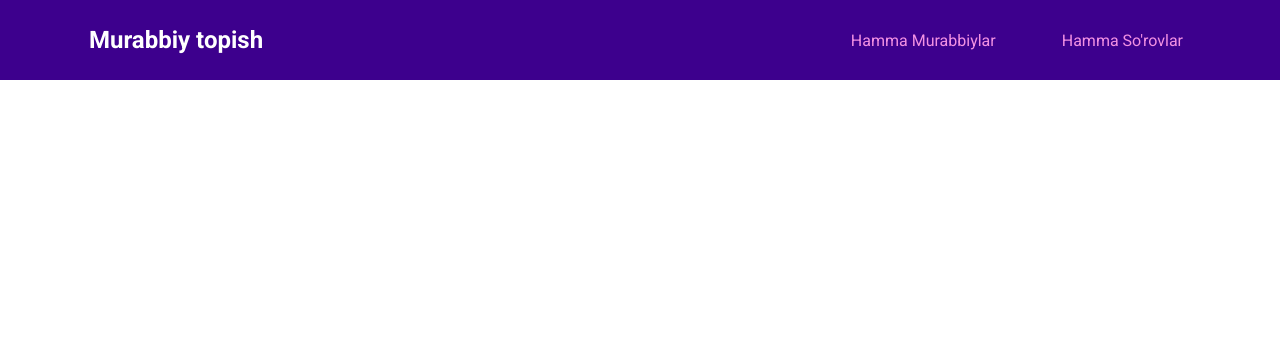
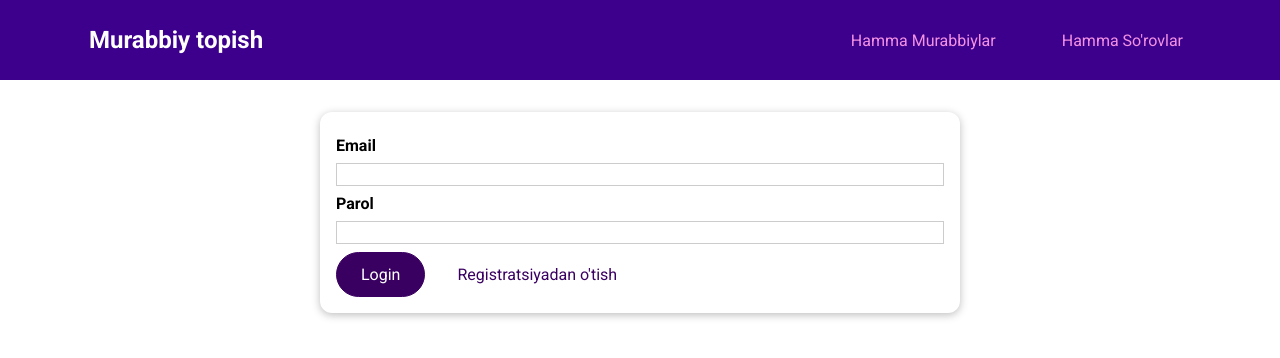
Before and after one commit to oybeksalomov/find-coach, a Vue app: page /auth in a window 1280 px wide. Shown: the top 358 px of the page. Built offline with nearby package versions, Linux system fonts and the light colour scheme.

Commit message:
add auth page

```diff
--- /dev/null
+++ b/src/pages/auth/UserAuth.vue
@@ -0,0 +1,132 @@
+<template>
+    <base-card>
+        <form @submit.prevent="submitForm">
+            <div class="form-control">
+                <label for="email">Email</label>
+                <input v-model="email" type="email" id="email">
+            </div>
+            <div class="form-control">
+                <label for="password">Parol</label>
+                <input v-model="password" type="password" id="password">
+            </div>
+            <p class="errors" v-if="!formIsValid">Please enter a valid email and non-empty message.</p>
+            <base-button>{{ submitButtonCaption }}</base-button>
+            <base-button type="button" mode="flat" @click=switchAuthMode>{{ switchModeButtonCaption }}</base-button>
+        </form>
+    </base-card>
+</template>
+
+<script>
+export default {
+    data() {
+        return {
+            email: '',
+            password: '',
+            formIsValid: true,
+            mode: 'login'
+        }
+    },
+    computed: {
+        submitButtonCaption() {
+            if(this.mode === 'login') {
+                return 'Login'
+            } else {
+                return 'Registratsiya'
+            }
+        },
+        switchModeButtonCaption() {
+            if(this.mode === 'login') {
+                return 'Registratsiyadan o\'tish'
+            } else {
+                return 'Login qilish'
+            }
+        }
+    },
+    methods: {
+        submitForm() {
+            this.formIsValid = true;
+            if (
+                this.email === '' ||
+                !this.email.includes('@') ||
+                this.message === ''
+            ) {
+                this.formIsValid = false;
+                return;
+            }
+
+            if(this.mode === 'login') {
+                //...
+            } else {
+                this.$store.dispatch('auth/signup', {
+                    email: this.email,
+                    password: this.password
+                })
+            }
+        },
+        switchAuthMode() {
+            if(this.mode === 'login') {
+                this.mode = 'signup'
+            } else {
+                this.mode = 'login'
+            }
+        }
+    }
+}
+</script>
+
+<style scoped>
+.form-control {
+  margin: 0.5rem 0;
+}
+
+label {
+  font-weight: bold;
+  display: block;
+  margin-bottom: 0.5rem;
+}
+
+input[type='checkbox'] + label {
+  font-weight: normal;
+  display: inline;
+  margin: 0 0 0 0.5rem;
+}
+
+input,
+textarea {
+  display: block;
+  width: 100%;
+  border: 1px solid #ccc;
+  font: inherit;
+}
+
+input:focus,
+textarea:focus {
+  background-color: #f0e6fd;
+  outline: none;
+  border-color: #3d008d;
+}
+
+input[type='checkbox'] {
+  display: inline;
+  width: auto;
+  border: none;
+}
+
+input[type='checkbox']:focus {
+  outline: #3d008d solid 1px;
+}
+
+h3 {
+  margin: 0.5rem 0;
+  font-size: 1rem;
+}
+
+.invalid label {
+  color: red;
+}
+
+.invalid input,
+.invalid textarea {
+  border: 1px solid red;
+}
+</style>
--- a/src/pages/requests/RequestRecieved.vue
+++ b/src/pages/requests/RequestRecieved.vue
@@ -46,7 +46,6 @@ export default {
   },
   created() {
     this.loadRequests();
-    console.log(this.$store.getters['requests/requests'])
   },
   methods: {
     async loadRequests() {
--- a/src/router.js
+++ b/src/router.js
@@ -16,6 +16,7 @@ const router = createRouter({
         },
         {path: '/register', component: () => import('./pages/coaches/CoachRegistration.vue')},
         {path: '/requests', component: () => import('./pages/requests/RequestRecieved.vue')},
+        {path: '/auth', component: () => import('./pages/auth/UserAuth.vue')},
         {path: '/:notFound(.*)', component: null}
     ]
 })
--- a/src/store/index.js
+++ b/src/store/index.js
@@ -1,20 +1,13 @@
 import { createStore } from "vuex";
 import coachesModule from './modules/coach/index.js'
 import requestsModule from './modules/requests/index.js'
+import authModule from './modules/auth/index.js'
 
 export default createStore({
     modules: {
         coaches: coachesModule,
-        requests: requestsModule
+        requests: requestsModule,
+        auth: authModule
     },
-    state() {
-        return {
-          userId: 'c3'
-        };
-      },
-      getters: {
-        userId(state) {
-          return state.userId;
-        }
-    }
+
 })
--- /dev/null
+++ b/src/store/modules/auth/actions.js
@@ -0,0 +1,28 @@
+export default {
+    login() {
+
+    },
+    async signup(context, payload) {
+        const response = await fetch('https://identitytoolkit.googleapis.com/v1/accounts:signUp?key=AIzaSyCQruTd1iepsawtBfADwvFI4xdVsRRpM3o', {
+            method: "POST",
+            body: JSON.stringify({
+                email: payload.email,
+                password: payload.password,
+                returnSecureToken: true
+            })
+        })
+
+        const responseData = await response.json()
+
+        if(!response.ok) {
+            const error = new Error(responseData.message || 'Failed to authenticate')
+            throw error
+        }
+        console.log(responseData)
+        context.commit('setUser', {
+            token: responseData.idToken,
+            userId: responseData.localId,
+            tokenExpiration: response.expiresIn
+        })
+    }
+}
--- /dev/null
+++ b/src/store/modules/auth/getters.js
@@ -0,0 +1,6 @@
+export default {
+
+    userId(state) {
+        return state.userId;
+    }
+}
--- /dev/null
+++ b/src/store/modules/auth/index.js
@@ -0,0 +1,17 @@
+import mutations from "./mutations"
+import actions from "./actions"
+import getters from "./getters"
+
+export default {
+    namespaced: true,
+    state() {
+        return {
+          userId: null,
+          token: null,
+          tokenExpiration: null
+        };
+    },
+    actions,
+    mutations,
+    getters,
+}
--- /dev/null
+++ b/src/store/modules/auth/mutations.js
@@ -0,0 +1,7 @@
+export default {
+    setUser(state, payload) {
+        state.token = payload.token,
+        state.userId = payload.userId,
+        state.tokenExpiration = payload.tokenExpiration
+    }
+}
--- a/src/store/modules/requests/actions.js
+++ b/src/store/modules/requests/actions.js
@@ -4,7 +4,7 @@ export default {
           userEmail: payload.email,
           message: payload.message
         };
-        const response = await fetch(`https://vue-http-demo-85e9e.firebaseio.com/requests/${payload.coachId}.json`, {
+        const response = await fetch(`https://vue-find-coach-4368c-default-rtdb.firebaseio.com/requests/${payload.coachId}.json`, {
           method: 'POST',
           body: JSON.stringify(newRequest)
         });
@@ -20,12 +20,12 @@ export default {
         newRequest.coachId = payload.coachId;
 
         context.commit('addRequest', newRequest);
-      },
-      async fetchRequests(context) {
+    },
+    async fetchRequests(context) {
         const coachId = context.rootGetters.userId;
-        const response = await fetch(`https://vue-http-demo-85e9e.firebaseio.com/requests/${coachId}.json`);
+        const response = await fetch(`https://https://vue-find-coach-4368c-default-rtdb.firebaseio.com/requests/${coachId}.json`);
         const responseData = await response.json();
-
+        console.log(responseData)
         if (!response.ok) {
           const error = new Error(responseData.message || 'Failed to fetch requests.');
           throw error;
@@ -42,7 +42,7 @@ export default {
           };
           requests.push(request);
         }
-
+        console.log(requests)
         context.commit('setRequests', requests);
     }
 }
--- a/src/store/modules/requests/mutations.js
+++ b/src/store/modules/requests/mutations.js
@@ -1,7 +1,6 @@
 export default {
     addRequest(state, payload) {
         state.requests.push(payload)
-        console.log(payload)
     },
     setRequests(state, payload) {
         state.requests = payload;
```
Also changed, not shown: src/NotFoundPage.vue (+9 -3 lines).
